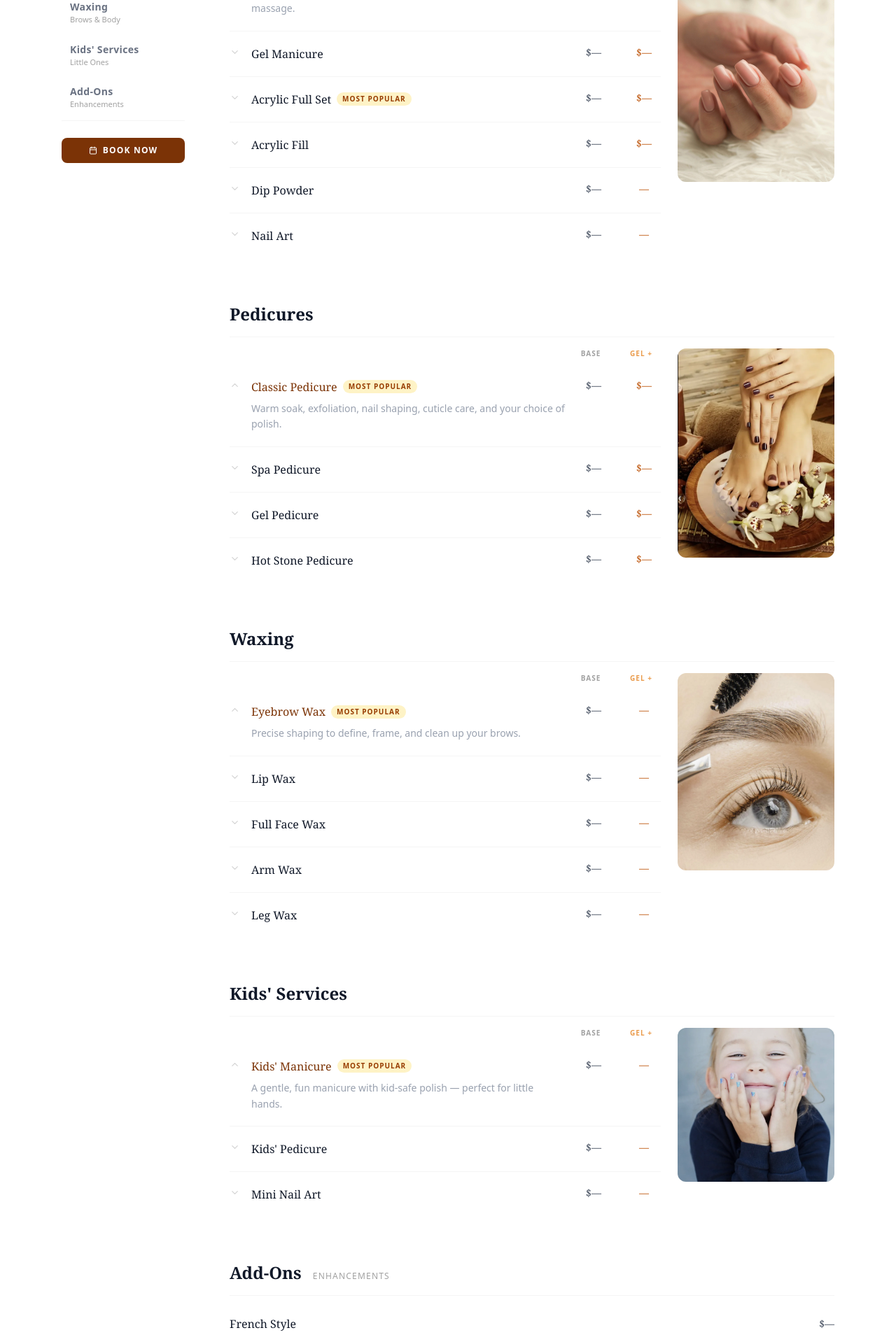
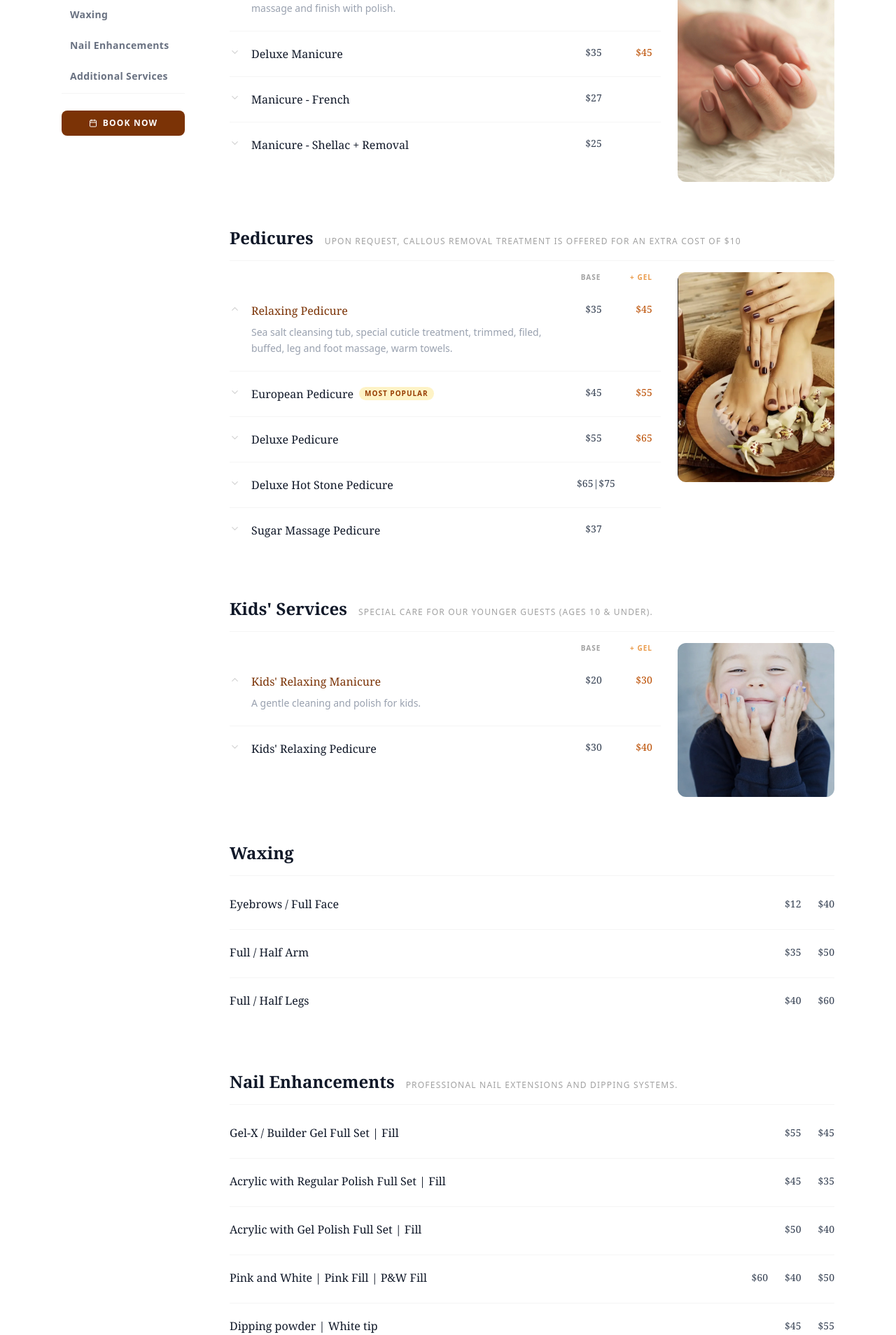
Before and after one commit to huupdo/tammysnails-cloudflare, a React (Vite) app: page /services in a window 1280 px wide. Shown: the part 492-2400 px from the top of the page at 70% size. Built offline with nearby package versions, Linux system fonts and the light colour scheme.

Commit message:
Updated price list

```diff
--- a/src/react-app/services.tsx
+++ b/src/react-app/services.tsx
@@ -17,176 +17,231 @@ interface ServiceCategory {
   items: ServiceItem[];
 }
 
+interface NailEnhancement {
+  name: string;
+  description: string;
+  price1?: string;
+  price2?: string;
+  price3?: string;
+}
+interface WaxingService {
+  name: string;
+  description: string;
+  price1?: string;
+  price2?: string;
+}
+
 interface AddOn {
   name: string;
   description: string;
-  price?: string;
+  price1?: string;
+  price2?: string;
+  price3?: string;
 }
 
 const categories: ServiceCategory[] = [
   {
     id: "manicures",
     title: "Manicures",
-    subtitle: "Hands & Nails",
+    subtitle: "French style extra cost of $5",
     image: "/photos/nail 1.webp",
     items: [
       {
-        name: "Classic Manicure",
+        name: "Relaxing Manicure",
         description:
-          "Shape, buff, and polish with cuticle care and a relaxing hand massage.",
-        basePrice: "$—",
-        gelPrice: "$—",
+          "Cleaning soak and shaping of nails, removal cuticle, buffing, hand massage and finish with polish.",
+        basePrice: "$25",
+        gelPrice: "$35",
         popular: true,
       },
       {
-        name: "Gel Manicure",
+        name: "Deluxe Manicure",
         description:
-          "Chip-free gel polish cured under UV light for a lasting, high-gloss finish.",
-        basePrice: "$—",
-        gelPrice: "$—",
+          "Cleaning soak and shaping of nails, removal cuticle, buffing, scrubbing with Sugar Scrub, Paraffin Wax treatment and massage.",
+        basePrice: "$35",
+        gelPrice: "$45",
       },
       {
-        name: "Acrylic Full Set",
-        description: "Sculpted acrylic overlays for added length and strength.",
-        basePrice: "$—",
-        gelPrice: "$—",
-        popular: true,
+        name: "Manicure - French",
+        description: "",
+        basePrice: "$27",
+        gelPrice: "",
       },
       {
-        name: "Acrylic Fill",
-        description:
-          "Maintenance fill to refresh and restore your existing acrylic set.",
-        basePrice: "$—",
-        gelPrice: "$—",
-      },
-      {
-        name: "Dip Powder",
-        description:
-          "Odorless, long-wearing color in a lightweight powder formula.",
-        basePrice: "$—",
-      },
-      {
-        name: "Nail Art",
-        description:
-          "Hand-painted designs, decals, and custom artwork tailored to your vision.",
-        basePrice: "$—",
+        name: "Manicure - Shellac + Removal",
+        description: "",
+        basePrice: "$25",
+        gelPrice: "",
       },
     ],
   },
   {
     id: "pedicures",
     title: "Pedicures",
-    subtitle: "Feet & Toes",
+    subtitle:
+      "Upon request, Callous removal treatment is offered for an extra cost of $10",
     image: "/photos/pedicure.webp",
     items: [
       {
-        name: "Classic Pedicure",
+        name: "Relaxing Pedicure",
         description:
-          "Warm soak, exfoliation, nail shaping, cuticle care, and your choice of polish.",
-        basePrice: "$—",
-        gelPrice: "$—",
+          "Sea salt cleansing tub, special cuticle treatment, trimmed, filed, buffed, leg and foot massage, warm towels.",
+        basePrice: "$35",
+        gelPrice: "$45",
+      },
+      {
+        name: "European Pedicure",
+        description:
+          "Sea Salt Gel Scrub, plus Paraffin treatment to soften and smooth your skin.",
+        basePrice: "$45",
+        gelPrice: "$55",
         popular: true,
       },
       {
-        name: "Spa Pedicure",
+        name: "Deluxe Pedicure",
         description:
-          "An elevated experience with extended massage, sugar scrub, and hydrating mask.",
-        basePrice: "$—",
-        gelPrice: "$—",
+          "Sugar Scrub, Mineral Marine Masque, Paraffin Wax, and Cooling Gel massage.",
+        basePrice: "$55",
+        gelPrice: "$65",
       },
       {
-        name: "Gel Pedicure",
+        name: "Deluxe Hot Stone Pedicure",
         description:
-          "Classic pedicure finished with long-lasting, chip-resistant gel polish.",
-        basePrice: "$—",
-        gelPrice: "$—",
+          "Deluxe Pedicure plus 10-minute massage with heated rocks to reduce fatigue.",
+        basePrice: "$65|$75",
+        gelPrice: "",
       },
       {
-        name: "Hot Stone Pedicure",
-        description:
-          "Heated stones melt away tension and promote deep circulation in tired feet.",
-        basePrice: "$—",
-        gelPrice: "$—",
-      },
-    ],
-  },
-  {
-    id: "waxing",
-    title: "Waxing",
-    subtitle: "Brows & Body",
-    image: "/photos/eyebrow.webp",
-    items: [
-      {
-        name: "Eyebrow Wax",
-        description:
-          "Precise shaping to define, frame, and clean up your brows.",
-        basePrice: "$—",
-        popular: true,
-      },
-      {
-        name: "Lip Wax",
-        description: "Quick, smooth removal of unwanted upper lip hair.",
-        basePrice: "$—",
-      },
-      {
-        name: "Full Face Wax",
-        description:
-          "Brows, lip, chin, and cheek waxing for a completely smooth complexion.",
-        basePrice: "$—",
-      },
-      {
-        name: "Arm Wax",
-        description: "Gentle full-arm waxing for smooth, lasting results.",
-        basePrice: "$—",
-      },
-      {
-        name: "Leg Wax",
-        description: "Full or half-leg waxing for silky, hair-free skin.",
-        basePrice: "$—",
+        name: "Sugar Massage Pedicure",
+        description: "",
+        basePrice: "$37",
+        gelPrice: "",
       },
     ],
   },
   {
     id: "kids",
     title: "Kids' Services",
-    subtitle: "Little Ones",
+    subtitle: "Special care for our younger guests (Ages 10 & under).",
     image: "/photos/kids nails.webp",
     items: [
       {
-        name: "Kids' Manicure",
-        description:
-          "A gentle, fun manicure with kid-safe polish — perfect for little hands.",
-        basePrice: "$—",
-        popular: true,
+        name: "Kids' Relaxing Manicure",
+        description: "A gentle cleaning and polish for kids.",
+        basePrice: "$20",
+        gelPrice: "$30",
       },
       {
-        name: "Kids' Pedicure",
-        description:
-          "Soft soak, nail trim, and colorful polish chosen just for them.",
-        basePrice: "$—",
-      },
-      {
-        name: "Mini Nail Art",
-        description:
-          "Playful designs to make your little one feel extra special.",
-        basePrice: "$—",
+        name: "Kids' Relaxing Pedicure",
+        description: "Gentle foot soak and polish for kids.",
+        basePrice: "$30",
+        gelPrice: "$40",
       },
     ],
   },
 ];
 
+const waxingServices: WaxingService[] = [
+  {
+    name: "Eyebrows / Full Face",
+    description: "",
+    price1: "$12",
+    price2: "$40",
+  },
+  {
+    name: "Full / Half Arm",
+    description: "",
+    price1: "$35",
+    price2: "$50",
+  },
+  {
+    name: "Full / Half Legs",
+    description: "",
+    price1: "$40",
+    price2: "$60",
+  },
+];
+
+const nailEnhancements: NailEnhancement[] = [
+  {
+    name: "Gel-X / Builder Gel Full Set | Fill",
+    description: "",
+    price1: "",
+    price2: "$55",
+    price3: "$45",
+  },
+  {
+    name: "Acrylic with Regular Polish Full Set | Fill",
+    description: "",
+    price1: "",
+    price2: "$45",
+    price3: "$35",
+  },
+  {
+    name: "Acrylic with Gel Polish Full Set | Fill",
+    description: "",
+    price1: "",
+    price2: "$50",
+    price3: "$40",
+  },
+  {
+    name: "Pink and White | Pink Fill | P&W Fill",
+    description: "",
+    price1: "$60",
+    price2: "$40",
+    price3: "$50",
+  },
+  {
+    name: "Dipping powder | White tip",
+    description: "",
+    price1: "",
+    price2: "$45",
+    price3: "$55",
+  },
+];
+
 const addOns: AddOn[] = [
   {
-    name: "French Style",
-    description:
-      "Classic white-tip finish applied to any manicure or pedicure service.",
-    price: "$—",
+    name: "Hand Paraffin Treatment",
+    description: "",
+    price1: "",
+    price2: "",
+    price3: "$8",
   },
   {
-    name: "Callus Removal",
-    description:
-      "Deep exfoliation treatment to soften and remove built-up calluses on the feet.",
-    price: "$—",
+    name: "Feet Paraffin Treatment",
+    description: "",
+    price1: "",
+    price2: "",
+    price3: "$10",
+  },
+  {
+    name: "Take Off (With | Without Service)",
+    description: "",
+    price1: "$5",
+    price2: "$10",
+    price3: "$15",
+  },
+  {
+    name: "Color Change - Regular (Hands | Feet)",
+    description: "",
+    price1: "",
+    price2: "$10",
+    price3: "$15",
+  },
+  {
+    name: "Color Change - Gel (Hands | Feet)",
+    description: "",
+    price1: "",
+    price2: "$25",
+    price3: "$25",
+  },
+  {
+    name: "Nail Art Designs",
+    description: "",
+    price1: "",
+    price2: "",
+    price3: "$5 & Up",
   },
 ];
 
@@ -257,7 +312,7 @@ const ServicesPage = () => {
               <p className="mb-4 text-[10px] font-semibold tracking-[0.25em] text-neutral-400 uppercase dark:text-neutral-600">
                 Menu
               </p>
-              {categories.map(({ id, title, subtitle }) => (
+              {categories.map(({ id, title }) => (
                 <button
                   key={id}
                   onClick={() => scrollToSection(id)}
@@ -276,11 +331,32 @@ const ServicesPage = () => {
                   >
                     {title}
                   </span>
-                  <span className="text-[11px] text-neutral-400 dark:text-neutral-600">
-                    {subtitle}
-                  </span>
                 </button>
               ))}
+              <button
+                onClick={() =>
+                  document
+                    .getElementById("waxingServices")
+                    ?.scrollIntoView({ behavior: "smooth", block: "start" })
+                }
+                className="group flex w-full flex-col items-start rounded-lg px-3 py-2.5 text-left transition-all hover:bg-neutral-50 dark:hover:bg-neutral-900/50"
+              >
+                <span className="text-sm font-semibold tracking-wide text-gray-500 transition-colors group-hover:text-gray-800 dark:text-neutral-500 dark:group-hover:text-neutral-300">
+                  Waxing
+                </span>
+              </button>
+              <button
+                onClick={() =>
+                  document
+                    .getElementById("nailEnhancements")
+                    ?.scrollIntoView({ behavior: "smooth", block: "start" })
+                }
+                className="group flex w-full flex-col items-start rounded-lg px-3 py-2.5 text-left transition-all hover:bg-neutral-50 dark:hover:bg-neutral-900/50"
+              >
+                <span className="text-sm font-semibold tracking-wide text-gray-500 transition-colors group-hover:text-gray-800 dark:text-neutral-500 dark:group-hover:text-neutral-300">
+                  Nail Enhancements
+                </span>
+              </button>
               <button
                 onClick={() =>
                   document
@@ -290,10 +366,7 @@ const ServicesPage = () => {
                 className="group flex w-full flex-col items-start rounded-lg px-3 py-2.5 text-left transition-all hover:bg-neutral-50 dark:hover:bg-neutral-900/50"
               >
                 <span className="text-sm font-semibold tracking-wide text-gray-500 transition-colors group-hover:text-gray-800 dark:text-neutral-500 dark:group-hover:text-neutral-300">
-                  Add-Ons
-                </span>
-                <span className="text-[11px] text-neutral-400 dark:text-neutral-600">
-                  Enhancements
+                  Additional Services
                 </span>
               </button>
 
@@ -313,7 +386,7 @@ const ServicesPage = () => {
 
           {/* Service Sections */}
           <div className="min-w-0 flex-1 space-y-16">
-            {categories.map(({ id, title, image, items }) => (
+            {categories.map(({ id, title, subtitle, image, items }) => (
               <section
                 key={id}
                 id={id}
@@ -322,10 +395,13 @@ const ServicesPage = () => {
                 }}
               >
                 {/* Section title */}
-                <div className="mb-4 border-b border-neutral-100 pb-4 dark:border-neutral-800">
+                <div className="mb-4 flex items-baseline gap-4 border-b border-neutral-100 pb-4 dark:border-neutral-800">
                   <h2 className="font-serif text-2xl font-semibold text-gray-900 dark:text-neutral-100">
                     {title}
                   </h2>
+                  <span className="text-xs tracking-widest text-neutral-400 uppercase dark:text-neutral-600">
+                    {subtitle}
+                  </span>
                 </div>
 
                 {/* Image (mobile only — above list) */}
@@ -347,7 +423,7 @@ const ServicesPage = () => {
                         Base
                       </span>
                       <span className="w-12 text-center text-[10px] font-semibold tracking-widest text-amber-600/70 uppercase dark:text-amber-600/50">
-                        Gel +
+                        + Gel
                       </span>
                     </div>
 
@@ -426,15 +502,85 @@ const ServicesPage = () => {
                 </div>
               </section>
             ))}
+            {/* Waxing Section */}
+            <section id="waxingServices">
+              <div className="mb-2 flex items-baseline gap-4 border-b border-neutral-100 pb-4 dark:border-neutral-800">
+                <h2 className="font-serif text-2xl font-semibold text-gray-900 dark:text-neutral-100">
+                  Waxing
+                </h2>
+                <span className="text-xs tracking-widest text-neutral-400 uppercase dark:text-neutral-600"></span>
+              </div>
+              <ul className="divide-y divide-neutral-100 dark:divide-neutral-800/60">
+                {waxingServices.map((waxingService) => (
+                  <li
+                    key={waxingService.name}
+                    className="flex items-start justify-between gap-6 py-5"
+                  >
+                    <div className="flex-1">
+                      <h3 className="mb-1 font-serif text-base font-medium text-gray-900 dark:text-neutral-100">
+                        {waxingService.name}
+                      </h3>
+                      <p className="text-sm leading-relaxed text-gray-400 dark:text-neutral-500">
+                        {waxingService.description}
+                      </p>
+                    </div>
+                    <span className="shrink-0 pt-0.5 font-serif text-sm font-medium text-gray-700 dark:text-neutral-300">
+                      {waxingService.price1 ?? "—"}
+                    </span>
+                    <span className="shrink-0 pt-0.5 font-serif text-sm font-medium text-gray-700 dark:text-neutral-300">
+                      {waxingService.price2 ?? "—"}
+                    </span>
+                  </li>
+                ))}
+              </ul>
+            </section>
+
+            {/* Nail Enhancements Section */}
+            <section id="nailEnhancements">
+              <div className="mb-2 flex items-baseline gap-4 border-b border-neutral-100 pb-4 dark:border-neutral-800">
+                <h2 className="font-serif text-2xl font-semibold text-gray-900 dark:text-neutral-100">
+                  Nail Enhancements
+                </h2>
+                <span className="text-xs tracking-widest text-neutral-400 uppercase dark:text-neutral-600">
+                  Professional nail extensions and dipping systems.
+                </span>
+              </div>
+              <ul className="divide-y divide-neutral-100 dark:divide-neutral-800/60">
+                {nailEnhancements.map((nailEnhancement) => (
+                  <li
+                    key={nailEnhancement.name}
+                    className="flex items-start justify-between gap-6 py-5"
+                  >
+                    <div className="flex-1">
+                      <h3 className="mb-1 font-serif text-base font-medium text-gray-900 dark:text-neutral-100">
+                        {nailEnhancement.name}
+                      </h3>
+                      <p className="text-sm leading-relaxed text-gray-400 dark:text-neutral-500">
+                        {nailEnhancement.description}
+                      </p>
+                    </div>
+                    <span className="shrink-0 pt-0.5 font-serif text-sm font-medium text-gray-700 dark:text-neutral-300">
+                      {nailEnhancement.price1 ?? "—"}
+                    </span>
+                    <span className="shrink-0 pt-0.5 font-serif text-sm font-medium text-gray-700 dark:text-neutral-300">
+                      {nailEnhancement.price2 ?? "—"}
+                    </span>
+                    <span className="shrink-0 pt-0.5 font-serif text-sm font-medium text-gray-700 dark:text-neutral-300">
+                      {nailEnhancement.price3 ?? "—"}
+                    </span>
+                  </li>
+                ))}
+              </ul>
+            </section>
 
             {/* Add-Ons Section */}
             <section id="addons">
               <div className="mb-2 flex items-baseline gap-4 border-b border-neutral-100 pb-4 dark:border-neutral-800">
                 <h2 className="font-serif text-2xl font-semibold text-gray-900 dark:text-neutral-100">
-                  Add-Ons
+                  Additional Services
                 </h2>
                 <span className="text-xs tracking-widest text-neutral-400 uppercase dark:text-neutral-600">
-                  Enhancements
+                  Customize your experience with these add-ons.
                 </span>
               </div>
               <ul className="divide-y divide-neutral-100 dark:divide-neutral-800/60">
@@ -452,7 +598,13 @@ const ServicesPage = () => {
                       </p>
                     </div>
                     <span className="shrink-0 pt-0.5 font-serif text-sm font-medium text-gray-700 dark:text-neutral-300">
-                      {addon.price ?? "—"}
+                      {addon.price1 ?? "—"}
+                    </span>
+                    <span className="shrink-0 pt-0.5 font-serif text-sm font-medium text-gray-700 dark:text-neutral-300">
+                      {addon.price2 ?? "—"}
+                    </span>
+                    <span className="shrink-0 pt-0.5 font-serif text-sm font-medium text-gray-700 dark:text-neutral-300">
+                      {addon.price3 ?? "—"}
                     </span>
                   </li>
                 ))}
```
